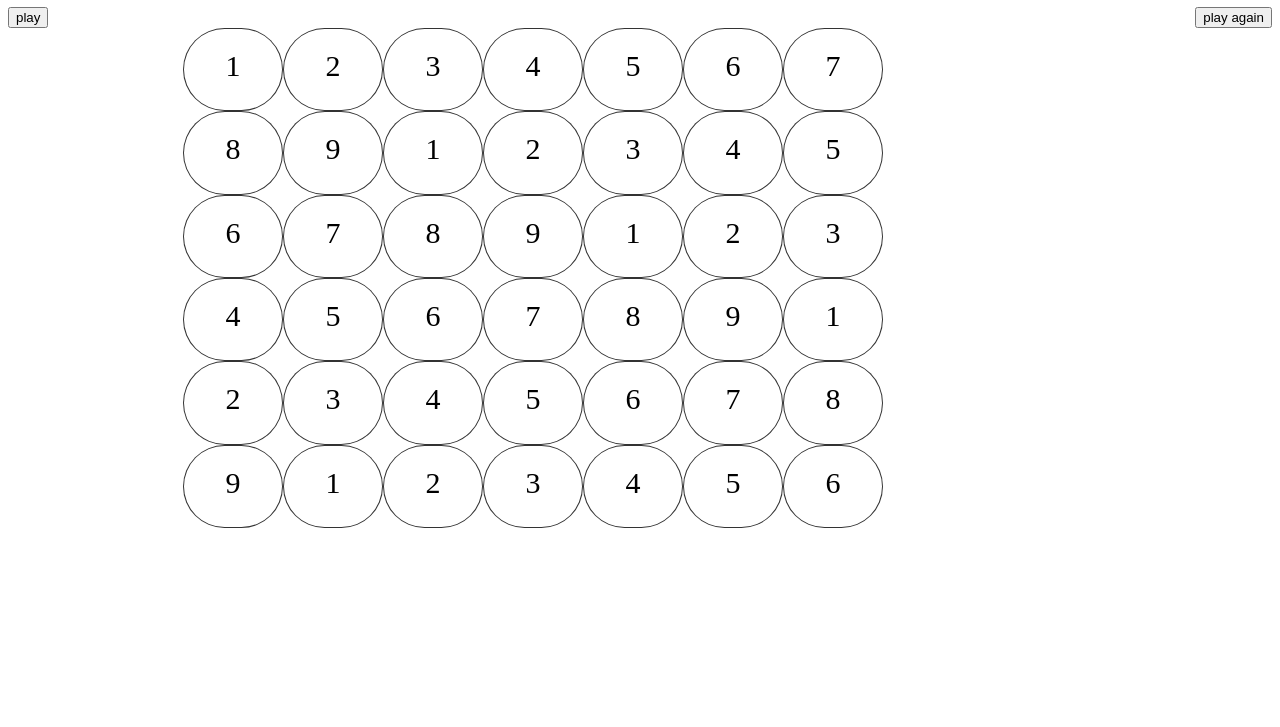
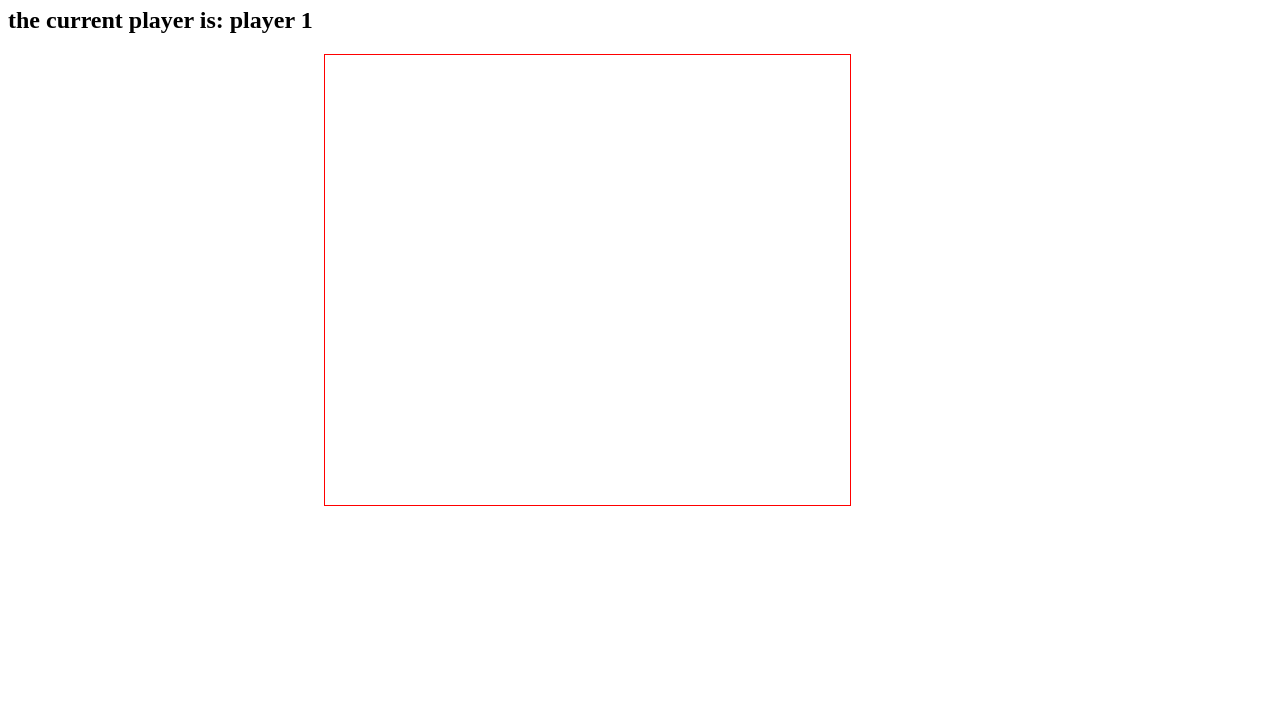
Before and after one commit to Khuldoonqataesheh/Project-1, a plain HTML site: page index.html in a window 1280 px wide. Shown: the part 73-800 px from the top of the page. Drawn offline with Linux system fonts and the light colour scheme.

Commit message:
initial shape

```diff
--- a/css.css
+++ b/css.css
@@ -1,31 +1,25 @@
-h1{
-    text-align: center;
-
+/*body{
+    background-image: url(emoji.jpg);
+}*/
+*h1 {
+  text-align: center;}
+.grid-container {
+  border: 1px solid red;
+  width: 525px;
+  height: 450px;
+  display: flex;
+  flex-wrap: wrap;
+  margin-left: 25%;
 }
-.play{
-    float: left;
-
+.grid-container div {
+  width: 75px;
+  height: 75px;
 }
-.playagain{
-    float: right;
-
+.player_1 {
+  background-color: red;
+  border-radius: 35px;
 }
-.grid-container {
-    width: 1000px;
-    height: 500px;
-    display: grid;
-    grid-template-columns: 100px 100px 100px 100px 100px 100px 100px ;
-    background-color: #ffffff;
-    padding-left: 175px ;
-  }
-  .grid-item {
-    border-top-left-radius: 300px;
-    border-top-right-radius: 300px;
-    border-bottom-right-radius: 300px;
-    border-bottom-left-radius: 300px;
-    background-color: rgba(255, 255, 255, 0.8);
-    border: 1px solid rgba(0, 0, 0, 0.8);
-    padding: 20px;
-    font-size: 30px;
-    text-align: center;
-  }
+.player_2 {
+  background-color: blue;
+  border-radius: 35px;
+}
--- a/index.html
+++ b/index.html
@@ -5,57 +5,73 @@
     <meta http-equiv="X-UA-Compatible" content="IE=edge">
     <meta name="viewport" content="width=device-width, initial-scale=1.0">
     <title>Connect Four</title>
+    <link rel="stylesheet" href="css.css">
+    <script src="main.js"></script>
 </head>
 
 <body>
-    <h1> CONNECT FOUR </h1>
-<button class="play"> play</button>
-<button class="playagain">play again</button>
+ <h1> CONNECT FOUR </h1>
+<h2>the current player is: player <span id="numberofplayer">1</span></h2>
+<h2 id="result"></h2>
+
+
 
 <div class="grid-container">
-    <div class="grid-item">1</div>
-    <div class="grid-item">2</div>
-    <div class="grid-item">3</div>
-    <div class="grid-item">4</div>
-    <div class="grid-item">5</div>
-    <div class="grid-item">6</div>
-    <div class="grid-item">7</div>
-    <div class="grid-item">8</div>
-    <div class="grid-item">9</div>
-    <div class="grid-item">1</div>
-    <div class="grid-item">2</div>
-    <div class="grid-item">3</div>
-    <div class="grid-item">4</div>
-    <div class="grid-item">5</div>
-    <div class="grid-item">6</div>
-    <div class="grid-item">7</div>
-    <div class="grid-item">8</div>
-    <div class="grid-item">9</div>
-    <div class="grid-item">1</div>
-    <div class="grid-item">2</div>
-    <div class="grid-item">3</div>
-    <div class="grid-item">4</div>
-    <div class="grid-item">5</div>
-    <div class="grid-item">6</div>
-    <div class="grid-item">7</div>
-    <div class="grid-item">8</div>
-    <div class="grid-item">9</div>
-    <div class="grid-item">1</div>
-    <div class="grid-item">2</div>
-    <div class="grid-item">3</div>
-    <div class="grid-item">4</div>
-    <div class="grid-item">5</div>
-    <div class="grid-item">6</div>
-    <div class="grid-item">7</div>
-    <div class="grid-item">8</div>
-    <div class="grid-item">9</div>
-    <div class="grid-item">1</div>
-    <div class="grid-item">2</div>
-    <div class="grid-item">3</div>
-    <div class="grid-item">4</div>
-    <div class="grid-item">5</div>
-    <div class="grid-item">6</div>
-  </div>
-    <link rel="stylesheet" href="css.css">
+
+    <div ></div>
+    <div ></div>
+    <div ></div>
+    <div ></div>
+    <div ></div>
+    <div ></div>
+    <div ></div>
+    <div ></div>
+    <div ></div>
+    <div ></div>
+    <div ></div>
+    <div ></div>
+    <div ></div>
+    <div ></div>
+    <div ></div>
+    <div ></div>
+    <div ></div>
+    <div ></div>
+    <div ></div>
+    <div ></div>
+    <div ></div>
+    <div ></div>
+    <div ></div>
+    <div ></div>
+    <div ></div>
+    <div ></div>
+    <div ></div>
+    <div ></div>
+    <div ></div>
+    <div ></div>
+    <div ></div>
+    <div ></div>
+    <div ></div>
+    <div ></div>
+    <div ></div>
+    <div ></div>
+    <div ></div>
+    <div ></div>
+    <div ></div>
+    <div ></div>
+    <div ></div>
+    <div ></div>
+    <div class="filled"></div>
+    <div class="filled"></div>
+    <div class="filled"></div>
+    <div class="filled"></div>
+    <div class="filled"></div>
+    <div class="filled"></div>
+    <div class="filled"></div>
+</div>
+
+
+
+
+
 </body>
 </html>
--- a/main.js
+++ b/main.js
@@ -1,3 +1,25 @@
-array.forEach(element => {
-
+document.addEventListener("DOMContentLoaded", () => {
+  const cells = document.querySelectorAll(".grid-container div");
+  const result = document.querySelector("#result");
+  const displayNumberOfPlayer = document.querySelector("#numberofplayer");
+  let numberOfPlayer = 1;
+  for (let i = 0; i < cells.length; i++) {
+    cells[i].onclick = () => {
+      if (cells[i + 7].classList.contains("filled")) {
+        if (numberOfPlayer === 1) {
+          cells[i].classList.add("filled");
+          cells[i].classList.add("player_1");
+          numberOfPlayer = 2;
+          displayCurrentPlayer.innerHTML = numberOfPlayer;
+        } else if (numberOfPlayer === 2) {
+          cells[i].classList.add("filled");
+          cells[i].classList.add("player_2");
+          numberOfPlayer = 1;
+          displayNumberOfPlayer.innerHTML = numberOfPlayer;
+        }
+      } else {
+        alert("Unavailable");
+      }
+    };
+  }
 });
```
